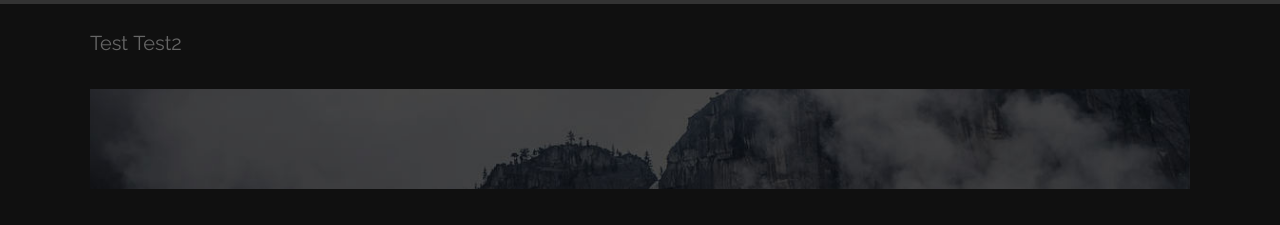
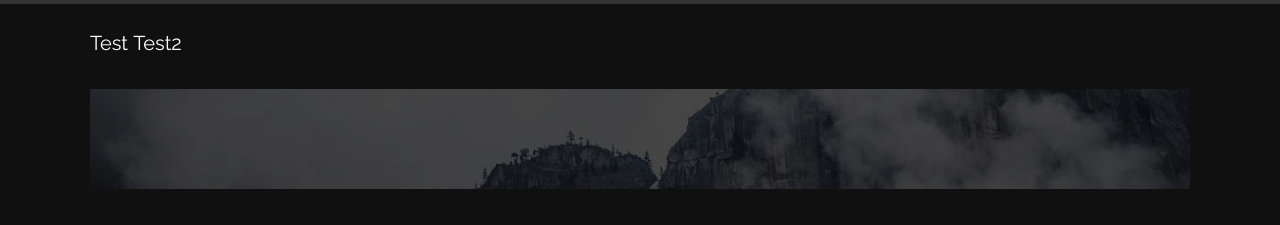
Before and after one commit to Blake-Cash/writing-site, a Jekyll site: the page built from index.html, in a window 1280 px wide. Shown: the top 225 px of the page. Built offline with Jekyll 4.4.1, drawn with Linux system fonts in a browser that asks for light colours; some web fonts are replaced.

Commit message:
Change title color

```diff
--- a/css/main.css
+++ b/css/main.css
@@ -84,7 +84,7 @@ h1 {
 
 #logo a {
     font-size: 20px;
-    color: #666;
+	color: #ffffff;
     text-decoration: none;
     font-family: "Raleway";
 }
```
